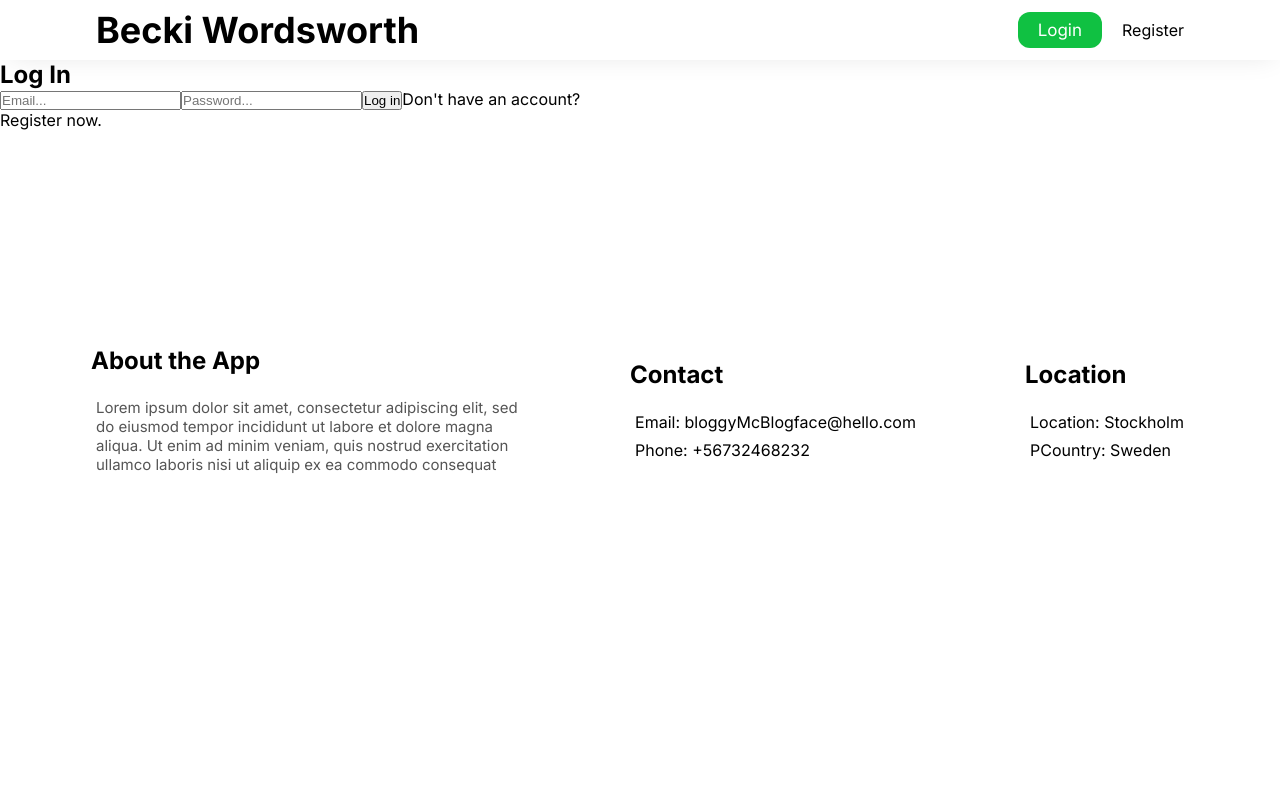
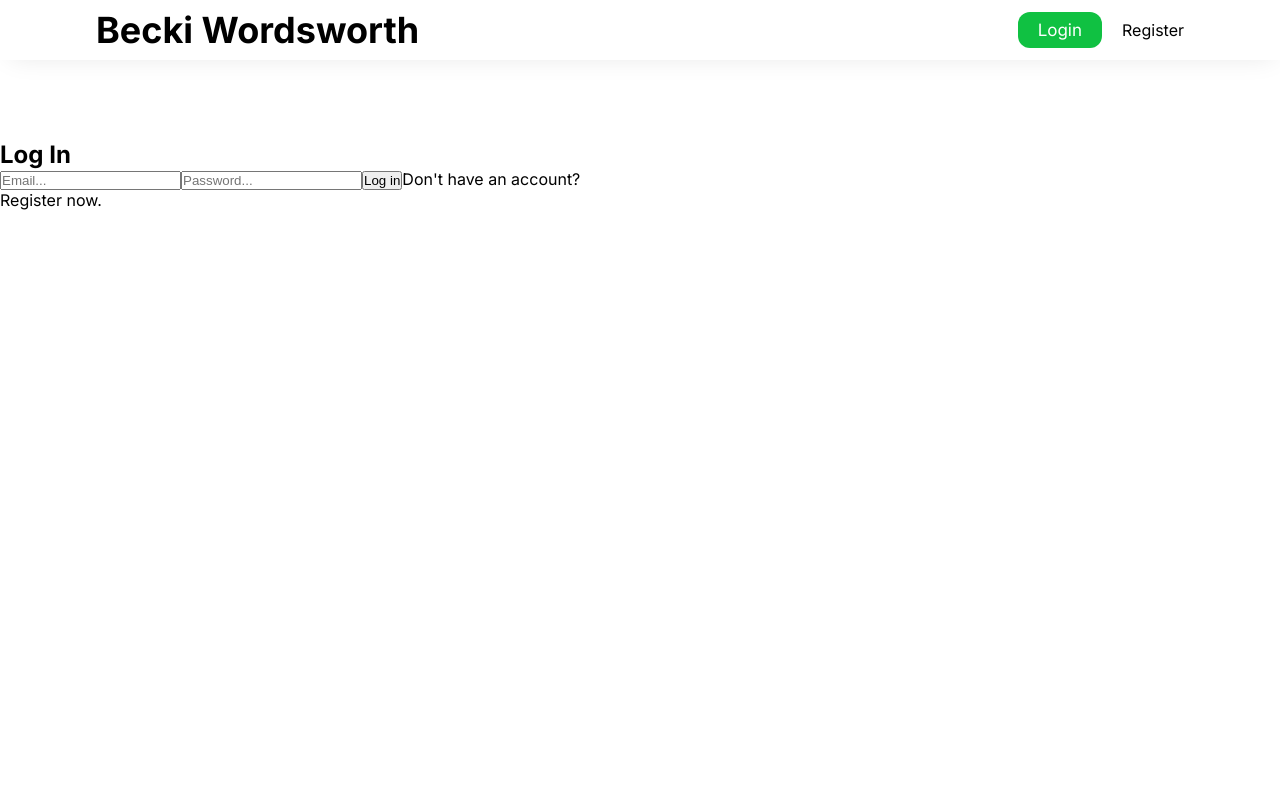
Before and after one commit to BeckiWordsworth/basic-blog, a Next.js app in the folder basic-blog/: page /login in a window 1280 px wide. Shown: the top 800 px of the page. Built offline with nearby package versions, Linux system fonts and the light colour scheme; no server answers.

Commit message:
Login styling

```diff
--- a/basic-blog/src/app/login/login.module.css
+++ b/basic-blog/src/app/login/login.module.css
@@ -0,0 +1,5 @@
+.container{
+  margin-top: 5rem;
+  height: calc(100vh - 60px);
+  width: 100%;
+}
```
